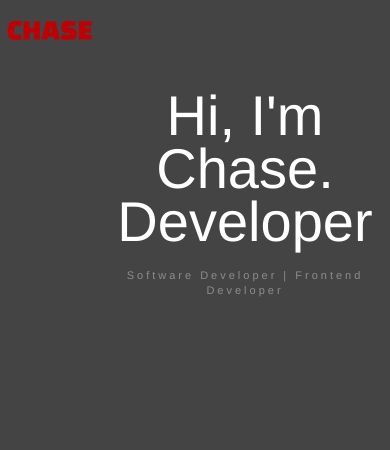
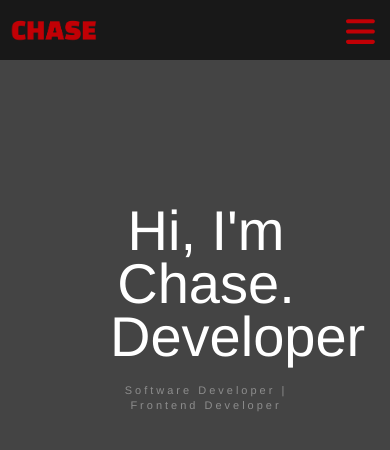
Before and after one commit to ChaseY03/Portfolio, a React (Create React App) app: page / in a window 390 px wide. Shown: the top 450 px of the page. Built offline with nearby package versions, Linux system fonts and the light colour scheme.

Commit message:
Started reactive nav bar
Yet to make hamburger icon display links

```diff
--- a/src/App.css
+++ b/src/App.css
@@ -113,79 +113,12 @@ a.active{
   color: #707070;
 }
 a:hover svg{
-  color:red;
+  color:#c10005;
 }
 .hamburger-icon, .close-icon {
   display: none;
 }
-@media screen and (max-width: 1200px) {
-  .nav-bar {
-    background: transparent;
-    position: initial;
-    height: auto;
-    min-height: auto;
-  }
-  .nav-bar ul, nav {
-    display: none;
-  }
 
-  nav {
-    width: 100%;
-    top: 0;
-    left: 0;
-    background: #181818;
-    height: 100%;
-    margin: 0;
-    z-index: 2;
-    position: fixed;}
-
-  nav .mobile-show {
-   display: block;
- }
-
-  a {
-    display: flex;
-    justify-content: center;
-    align-items: center;
-  }
-
-  a:after {
-    opacity: 1;
-    position: initial;
-    width: auto;
-    margin-left: 10PX;
-  }
-
-  a svg {
-    opacity: 1 !important;
-  }
-
-  .tags,
-  .home-page h1:before,
-  .home-page h1:after {
-    display: none;
-  }
-
-  .home-page .home-text {
-    position: initial;
-    width: 100%;
-    transform: none;
-    padding: 10px;
-    box-sizing: border-box;
-  }
-  .container{
-    margin: 0 auto;
-  }
-
-}
-
-.hamburger-icon,
-.close-icon {
-  position: absolute;
-  top: 15px;
-  right: 15px;
-  display: block;
-}
 
 /* HOME */
 .home-text{
@@ -212,3 +145,84 @@ a:hover svg{
   letter-spacing: 3px;
   text-align: center;
 }
+
+
+
+
+@media screen and (max-width: 960px) {
+  .nav-bar {
+    background: #181818;
+    width: 100%;
+    height: 60px;
+    position: absolute;
+    top: 0;
+    left: 0;
+    z-index: 3;
+    min-height: 0;
+  }
+  .nav-bar ul, nav {
+    display: none;
+  }
+  .nav-bar .logo {
+    float: left;
+    margin-left:10px;
+    margin-right: 20px;
+  }
+
+  nav {
+    width: 100%;
+    top: 0;
+    left: 0;
+    background: #181818;
+    height: 100%;
+    margin: 0;
+    z-index: 2;
+    position: fixed;}
+
+  nav .mobile-show {
+    display: block;
+    z-index: 1;
+  }
+
+  a {
+    display: flex;
+    justify-content: center;
+    align-items: center;
+  }
+
+  a:after {
+    opacity: 1;
+    position: initial;
+    width: auto;
+    margin-left: 10PX;
+  }
+  a svg {
+    opacity: 1 !important;
+  }
+
+  .home-container h1:before,
+  .home-container h1:after {
+    display: none;
+  }
+
+  .home-container .home-text {
+    position: absolute;
+    width: 80%;
+    transform: none;
+    padding: 10px;
+    box-sizing: border-box;
+    text-align: left;
+  }
+  .container{
+    margin: 0 auto;
+  }
+
+  .hamburger-icon,
+  .close-icon {
+    position: absolute;
+    top: 15px;
+    right: 15px;
+    display: block;
+    z-index: 1;
+  }
+}
--- a/src/components/Layout.js
+++ b/src/components/Layout.js
@@ -6,16 +6,7 @@ const Layout = () => {
     return (
         <div className="App">
             <Navbar />
-            <div className="page">
-                <span className="tags top-tags">&lt;body&gt;</span>
-
-                <Outlet />
-                <span className="tags bottom-tags">
-          &lt;/body&gt;
-                    <br />
-          <span className="bottom-tag-html">&lt;/html&gt;</span>
-        </span>
-            </div>
+            <Outlet />
         </div>
     )
 }
--- a/src/components/Navbar.js
+++ b/src/components/Navbar.js
@@ -6,27 +6,40 @@ import {
     faLinkedin,
     faGithub,
 } from '@fortawesome/free-brands-svg-icons'
+import {
+    faBars,
+    faClose,
+} from '@fortawesome/free-solid-svg-icons'
+import {useState} from "react";
 const Navigation = () => {
+    const [showNav, setShowNav] = useState(false)
+
     return (
-        <div className={"nav-bar d-flex"}>
-            <Link to={"/"} className={"logo"}>
+        <div className={"nav-bar"}>
+            <Link to={"/"} className={"logo"} onClick={() => setShowNav(false)}>
                 <img src={CLogo} alt="brand logo"/>
             </Link>
-                <nav>
-                       <NavLink exact="true" to="/" >Home</NavLink>
-                       <NavLink to="/about" >About</NavLink>
-                       <NavLink to="/skills" >Skills</NavLink>
-                       <NavLink to="/projects" >Projects</NavLink>
-                       <NavLink to="/contact" >Contact</NavLink>
-                </nav>
+            <nav className={showNav ? 'mobile-show' : ''}>
+                <NavLink exact="true" to="/" onClick={() => setShowNav(false)}>Home</NavLink>
+                <NavLink to="/about" onClick={() => setShowNav(false)}>About</NavLink>
+                <NavLink to="/skills" onClick={() => setShowNav(false)}>Skills</NavLink>
+                <NavLink to="/projects" onClick={() => setShowNav(false)}>Projects</NavLink>
+                <NavLink to="/contact" onClick={() => setShowNav(false)}>Contact</NavLink>
+                <FontAwesomeIcon
+                    onClick={() => setShowNav(false)}
+                    icon={faClose}
+                    color="#ffd700"
+                    size="3x"
+                    className='close-icon' />
+            </nav>
             <ul>
                 <li>
                     <a href="https://www.linkedin.com/in/chase-yang/"
                        target="_blank" rel="noreferrer">
                         <FontAwesomeIcon
-                        icon={faLinkedin}
-                        color="#4d4d4e"
-                        className="anchor-icon"/></a>
+                            icon={faLinkedin}
+                            color="#4d4d4e"
+                            className="anchor-icon"/></a>
                 </li>
                 <li>
                     <a
@@ -42,7 +55,12 @@ const Navigation = () => {
                     </a>
                 </li>
             </ul>
-
+            <FontAwesomeIcon
+                onClick={() => setShowNav(true)}
+                icon={faBars}
+                color="#c10005"
+                size="3x"
+                className='hamburger-icon' />
         </div>
     )
 }
--- a/src/index.css
+++ b/src/index.css
@@ -2,8 +2,9 @@
 @tailwind components;
 @tailwind utilities;
 
-body {
+html, body {
   margin: 0;
+  padding: 0;
   font: 300 11px/1.4 'Helvetica Neue', sans-serif;
   -webkit-font-smoothing: antialiased;
   -moz-osx-font-smoothing: grayscale;
```
